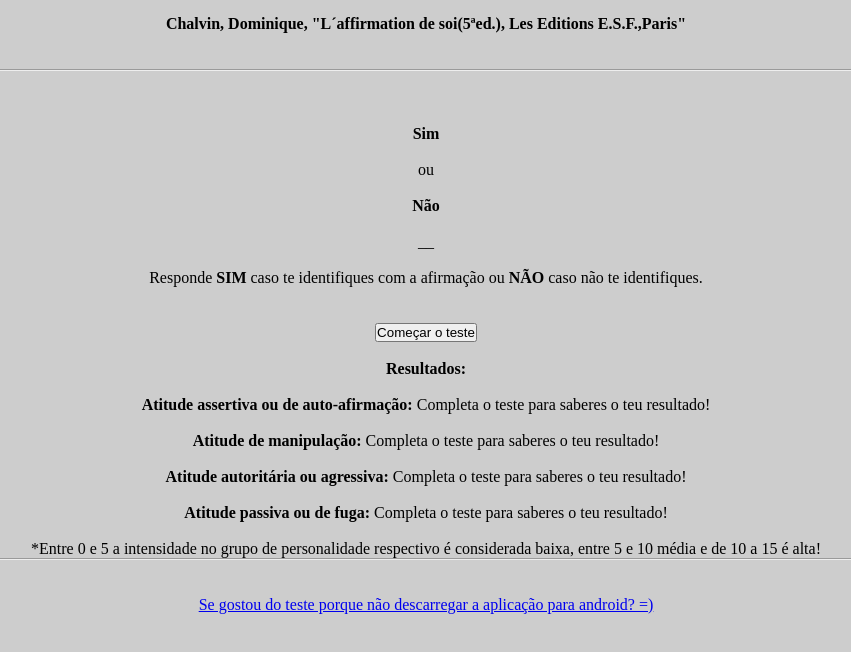
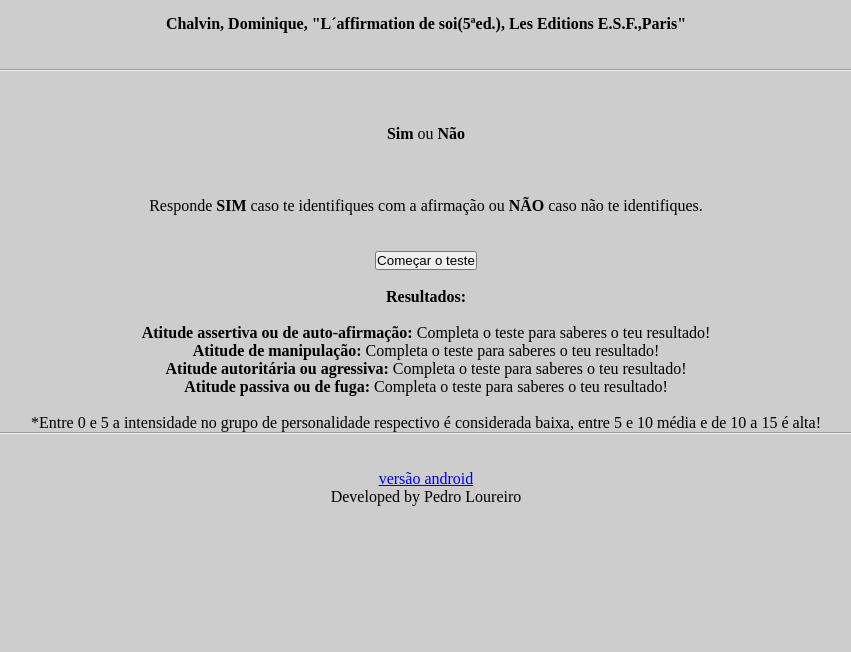
Before and after one commit to MordepedroM/Teste-de-Personalidade, a plain HTML site: page index.html in a window 1280 px wide. Shown: the part 58-710 px from the top of the page, without its empty margins (214-1065 px from the left). Drawn offline with Linux system fonts and the light colour scheme.

Commit message:
Update index.html
looks better in the end

```diff
--- a/index.html
+++ b/index.html
@@ -1,4 +1,4 @@
-<!doctype html>
+<!DOCTYPE html>
 <html lang="pt">
 
 <head>
@@ -19,12 +19,13 @@
 </head>
 
 <body>
+<div class="container">
   <h1>Teste de Personalidade</h1>
   <p>Este Teste de personalidade é baseado em:</p>
   <br>
   <h4>Chalvin, Dominique, "L´affirmation de soi(5ªed.), Les Editions E.S.F.,Paris"</h4>
   <br><br>
-
+ 	<div id="hide">
   <hr>
   <br>
   <ul id="x">
@@ -32,17 +33,21 @@
   </ul>
 
   <br><br>
+ 		<div id="simNao">
+  <input id="sim" type="radio" value="sim" name="resposta">
+  <label id="lbls" for="sim"><b>Sim</b></label>
+  <span class="separator">ou</span> <!-- Wrap "ou" in a <span> element -->
+  <input id="nao" type="radio" value="nao" name="resposta">
+  <label id="lbln" for="nao"><b>Não</b></label>
+  	</div>
+		</div>
 
-  <input id="sim" type='radio' value='sim' name="resposta">
-        <label id="lbls" for="sim"><b>Sim</b></label>
-        <br><br>
-        <p id="ou">ou</p>
-        <br>
-  <input id="nao" type='radio' value='nao' name="resposta">
-        <label id="lbln" for="nao"><b>Não</b></label>
+
+
+
 
   <br><br>
-  <p id="contador">__</p>
+  <p id="contador"></p>
   <br>
 
   <p id="info">Responde <b>SIM</b> caso te identifiques com a afirmação ou <b>NÃO</b> caso não te identifiques.</p>
@@ -55,22 +60,22 @@
 <br><br>
 <p><b>Resultados:</b></p>
 <br>
-<p id="resultadoAssertividade"><b>Atitude assertiva ou de auto-afirmação:</b> Completa o teste para saberes o teu resultado!</p>
-<br>
-<p id="resultadoManipulacao"><b>Atitude de manipulação:</b> Completa o teste para saberes o teu resultado!</p>
-<br>
-<p id="resultadoAgressividade"><b>Atitude autoritária ou agressiva:</b> Completa o teste para saberes o teu resultado!</p>
-<br>
-<p id="resultadoPassividade"><b>Atitude passiva ou de fuga:</b> Completa o teste para saberes o teu resultado!</p>
+<div class="result-container">
+  <p id="resultadoAssertividade"><b>Atitude assertiva ou de auto-afirmação:</b> Completa o teste para saberes o teu resultado!</p>
+  <p id="resultadoManipulacao"><b>Atitude de manipulação:</b> Completa o teste para saberes o teu resultado!</p>
+  <p id="resultadoAgressividade"><b>Atitude autoritária ou agressiva:</b> Completa o teste para saberes o teu resultado!</p>
+  <p id="resultadoPassividade"><b>Atitude passiva ou de fuga:</b> Completa o teste para saberes o teu resultado!</p>
+</div>
 <br>
 <p>*Entre 0 e 5 a intensidade no grupo de personalidade respectivo é considerada baixa, entre 5 e 10 média e de 10 a 15 é alta!</p>
 <hr>
 
 
+
 <br><br>
-<a href="https://play.google.com/store/apps/details?id=pt.antro.testedepersonalidade">Se gostou do teste porque não descarregar a aplicação para android? =)</a>
-
-
+<a href="https://play.google.com/store/apps/details?id=pt.antro.testedepersonalidade">versão android</a>
+<p>Developed by Pedro Loureiro</p>
+</div>
 </body>
 
 </html>
```
